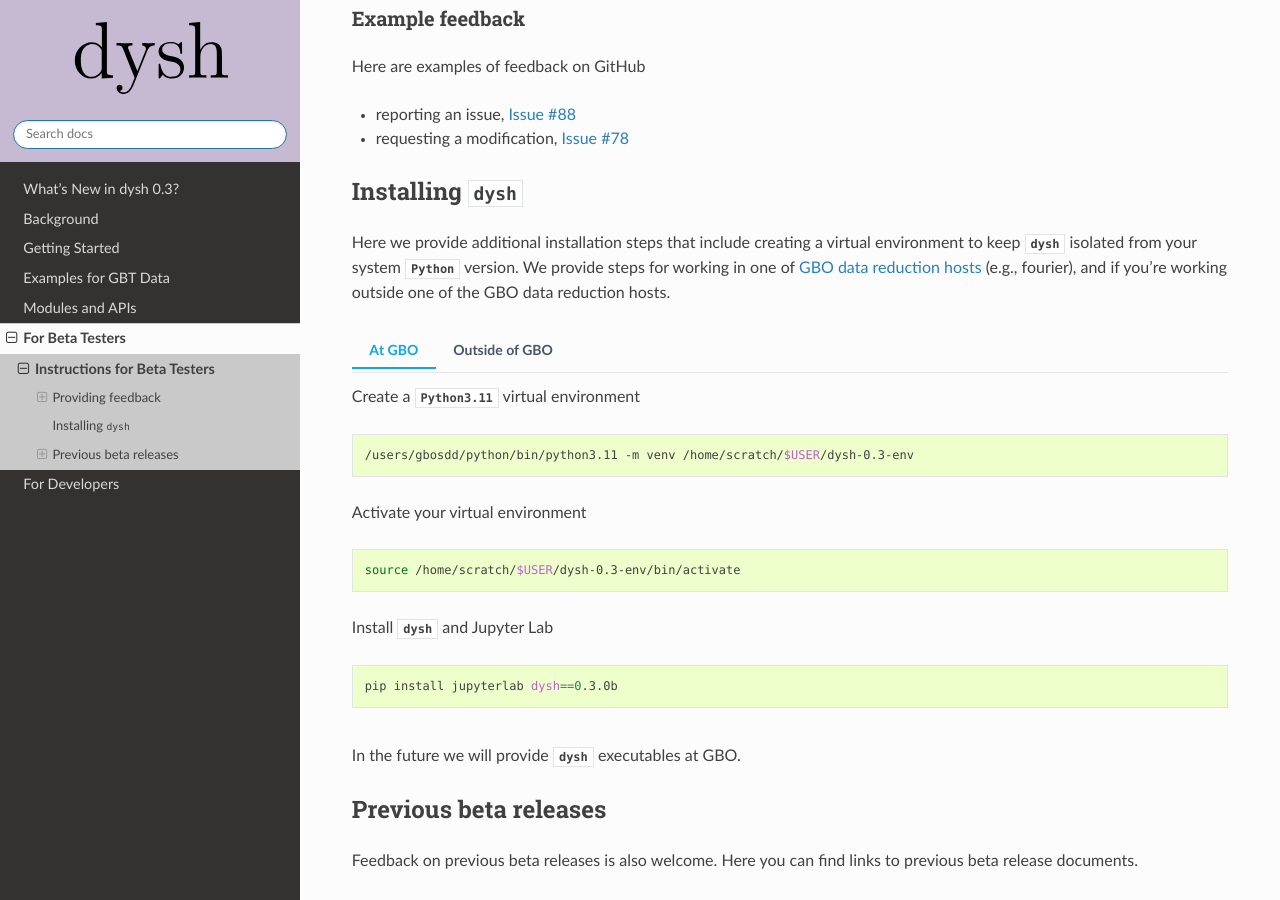
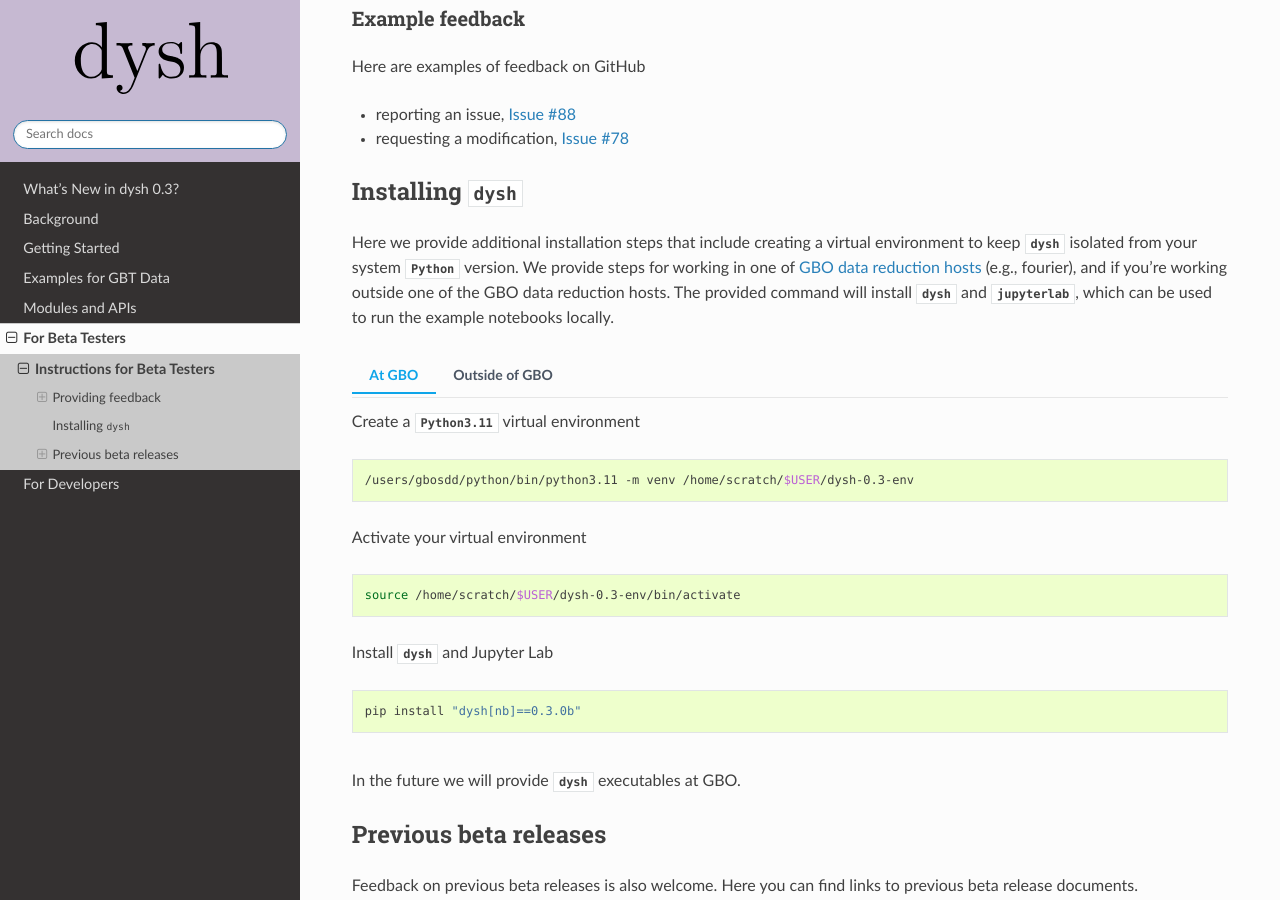
Before and after one commit to GreenBankObservatory/dysh, a Sphinx documentation site: the page built from docs/source/for_beta_testers/beta_testing.rst, in a window 1280 px wide and 900 px high, scrolled down 911 px. Built offline with Sphinx 7.4.7 and the Read the Docs theme 2.0.0, drawn with Linux system fonts in a browser that asks for light colours; the version number could not be read and is left out.

Commit message:
Uses [nb] to install jupyterlab

```diff
--- a/docs/source/for_beta_testers/beta_testing.rst
+++ b/docs/source/for_beta_testers/beta_testing.rst
@@ -46,7 +46,7 @@ Installing `dysh`
 =================
 
 Here we provide additional installation steps that include creating a virtual environment to keep `dysh` isolated from your system `Python` version.
-We provide steps for working in one of `GBO data reduction hosts <https://greenbankobservatory.org/science/gbt-observers/public-access-data-reduction/>`_ (e.g., fourier), and if you're working outside one of the GBO data reduction hosts.
+We provide steps for working in one of `GBO data reduction hosts <https://greenbankobservatory.org/science/gbt-observers/public-access-data-reduction/>`_ (e.g., fourier), and if you're working outside one of the GBO data reduction hosts. The provided command will install `dysh` and `jupyterlab`, which can be used to run the example notebooks locally.
 
 .. tab:: At GBO
 
@@ -66,7 +66,7 @@ We provide steps for working in one of `GBO data reduction hosts <https://greenb
 
     .. code:: bash
 
-        pip install jupyterlab dysh==0.3.0b
+        pip install "dysh[nb]==0.3.0b"
 
 .. tab:: Outside of GBO
 
@@ -86,7 +86,7 @@ We provide steps for working in one of `GBO data reduction hosts <https://greenb
 
     .. code:: bash
 
-        pip install jupyterlab dysh==0.3.0b
+        pip install "dysh[nb]==0.3.0b"
 
 In the future we will provide `dysh` executables at GBO.
 
```
